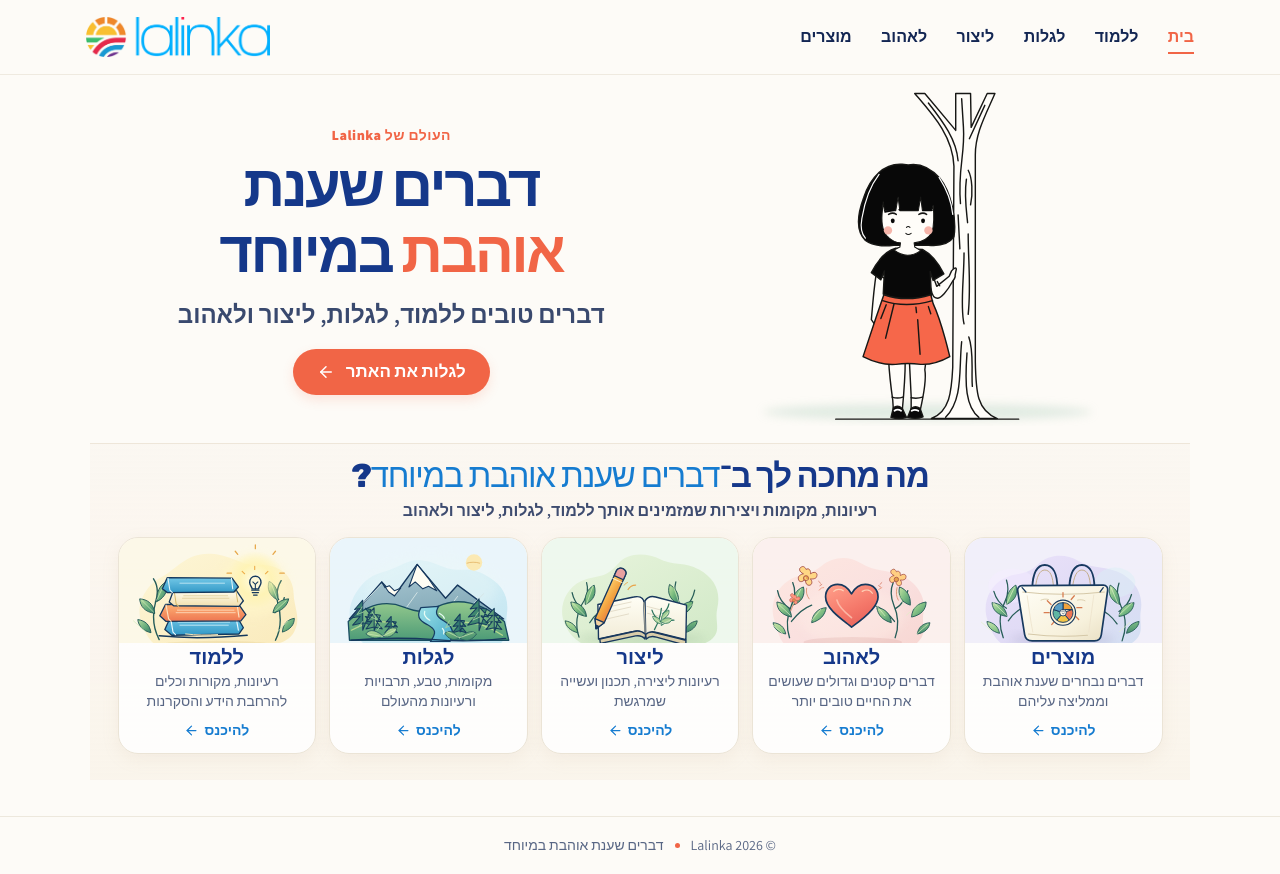
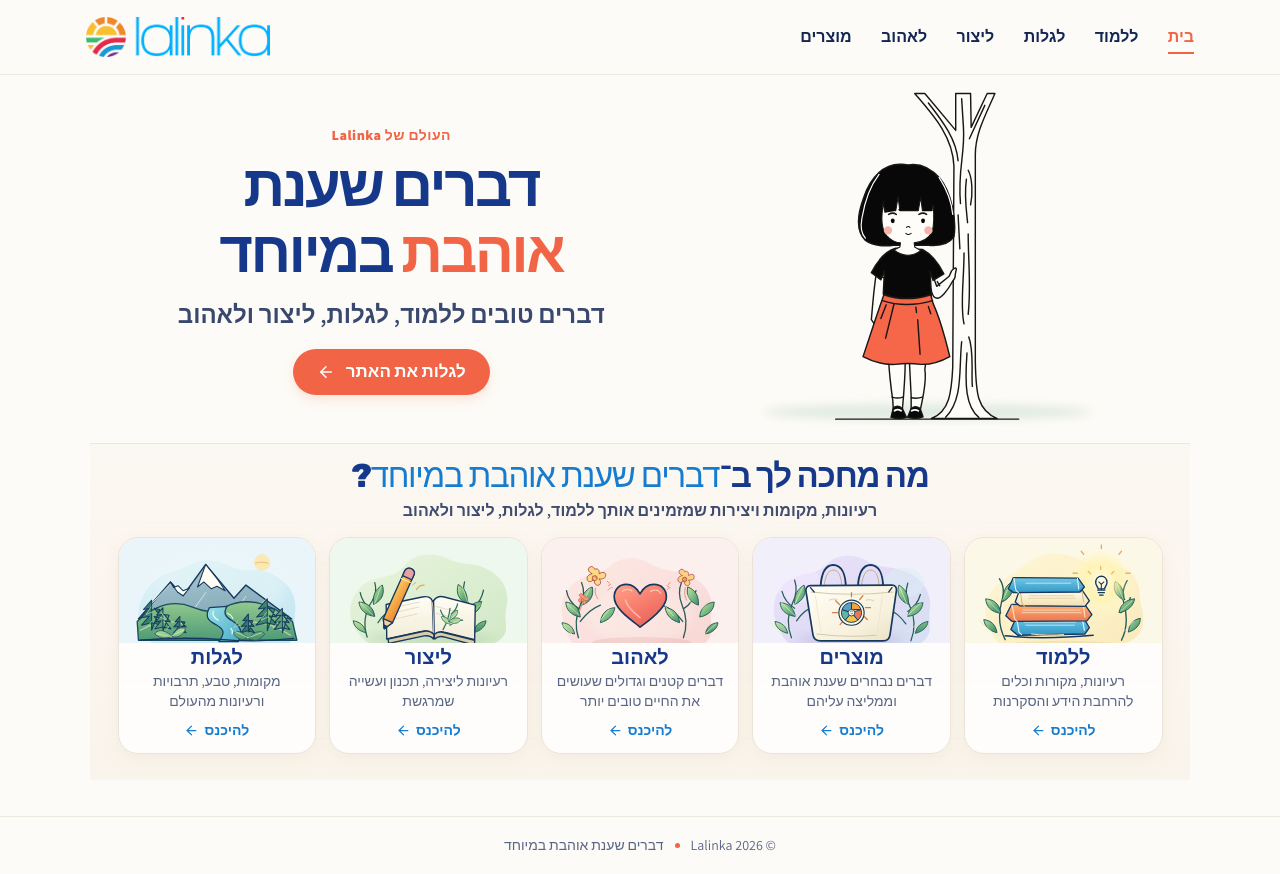
Before and after one commit to anatshapir/anatshapir.github.io, a React (Vite) app: page / in a window 1280 px wide. Built offline with nearby package versions, Linux system fonts and the light colour scheme.

Commit message:
Place learning first at the right edge of the homepage categories

```diff
--- a/src/approved/home.tsx
+++ b/src/approved/home.tsx
@@ -39,6 +39,9 @@ const categories = [
   },
 ];
 
+// Start with learning in RTL, preserving the other cards' left-to-right order.
+const rightToLeftCategories = [categories[0], ...categories.slice(1).reverse()];
+
 export default function Home() {
   return (
     <div className="home-page" dir="rtl">
@@ -63,8 +66,8 @@ export default function Home() {
           <h2 id="category-title">מה מחכה לך ב־<span>דברים שענת אוהבת במיוחד</span>?</h2>
           <p>רעיונות, מקומות ויצירות שמזמינים אותך ללמוד, לגלות, ליצור ולאהוב</p>
         </div>
-        <div className="category-grid" dir="ltr">
-          {categories.map((category) => (
+        <div className="category-grid" dir="rtl">
+          {rightToLeftCategories.map((category) => (
             <Link
               key={category.slug}
               href={`/category/${category.slug}`}
```
Also changed, not shown: 3 other files (tests, documents, lock files or other folders).
